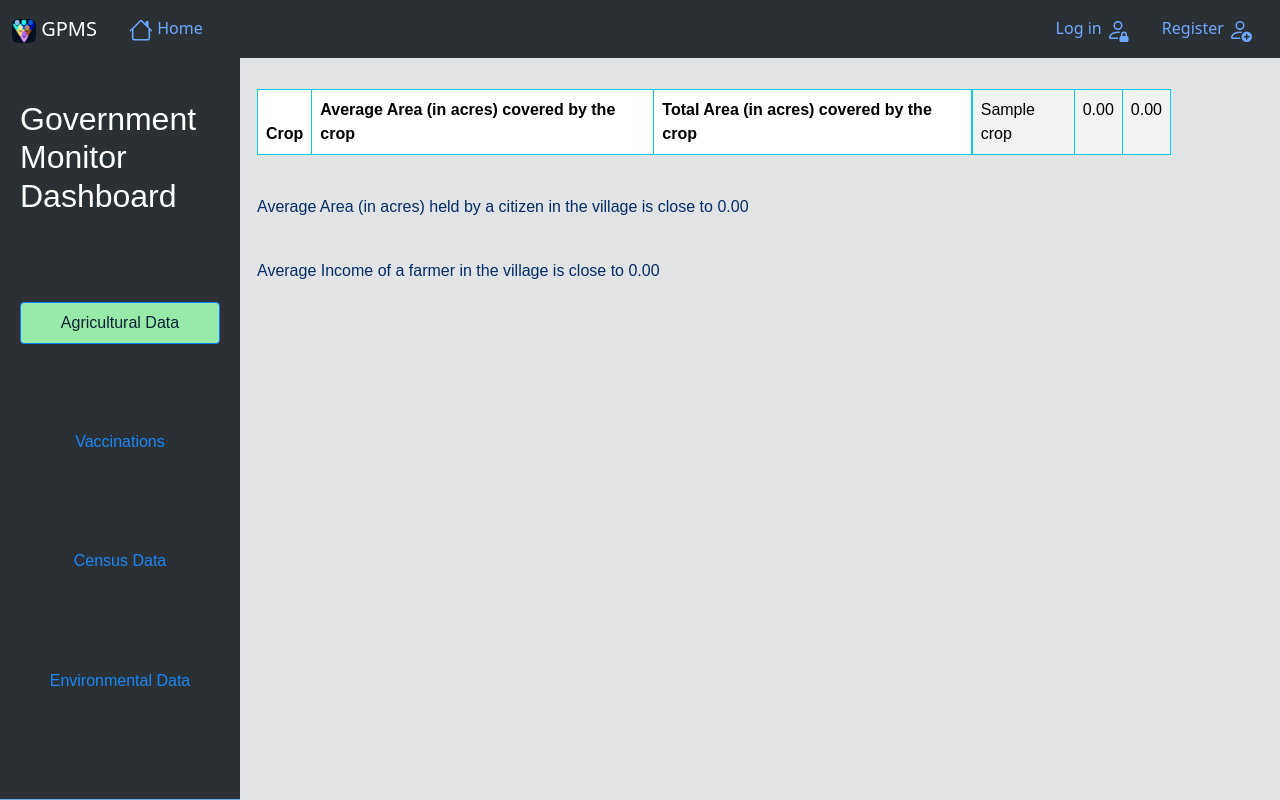
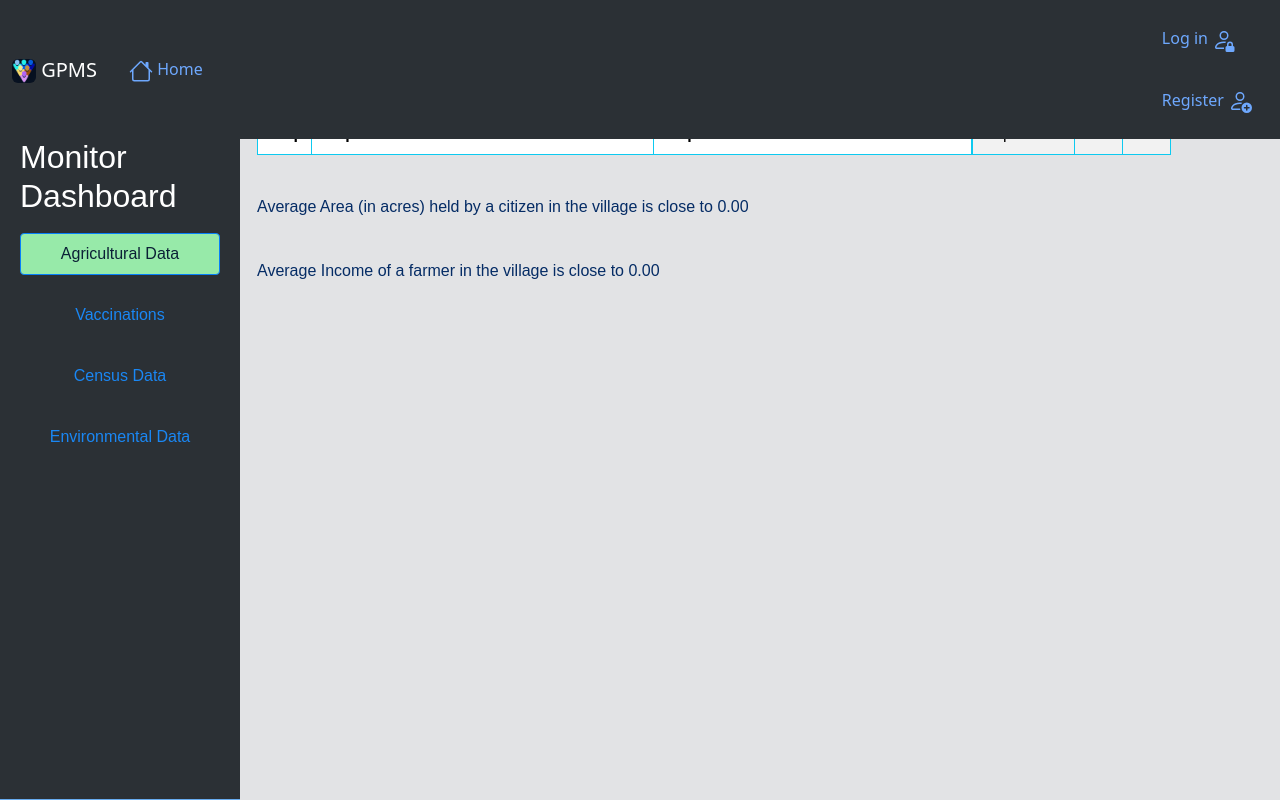
Before and after one commit to laksh0820/GPMS, a Python web app: template Project/Government/templates/Government/dashboard.html in a window 1280 px wide. Run offline with Jinja, Linux system fonts and the light colour scheme; the template is opened without the code that fills it: most values are stand-ins (such as "Sample title", 1, 10 or a date in 2020).

Commit message:
minor fix

```diff
--- a/Project/Government/static/CSS/styles-government.css
+++ b/Project/Government/static/CSS/styles-government.css
@@ -27,7 +27,13 @@
   background-color: var(--nav-tabs-link-active-bg);
   border-color: var(--nav-tabs-link-active-border-color);
 }
-
+.nav {
+  display: block;
+}
+.nav-item {
+  padding-top: 10px;
+  padding-bottom: 10px;
+}
 
 /* Container for sidebar and main content */
 .container {
```
